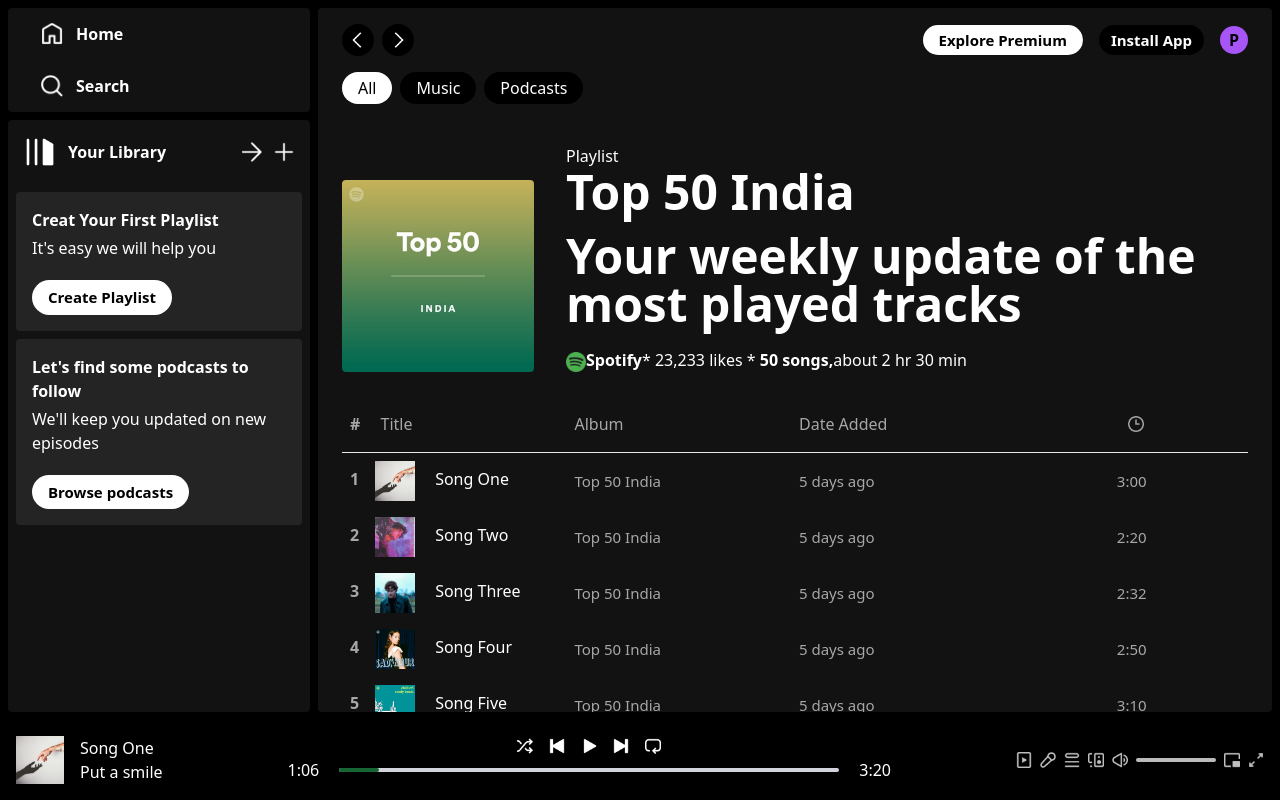
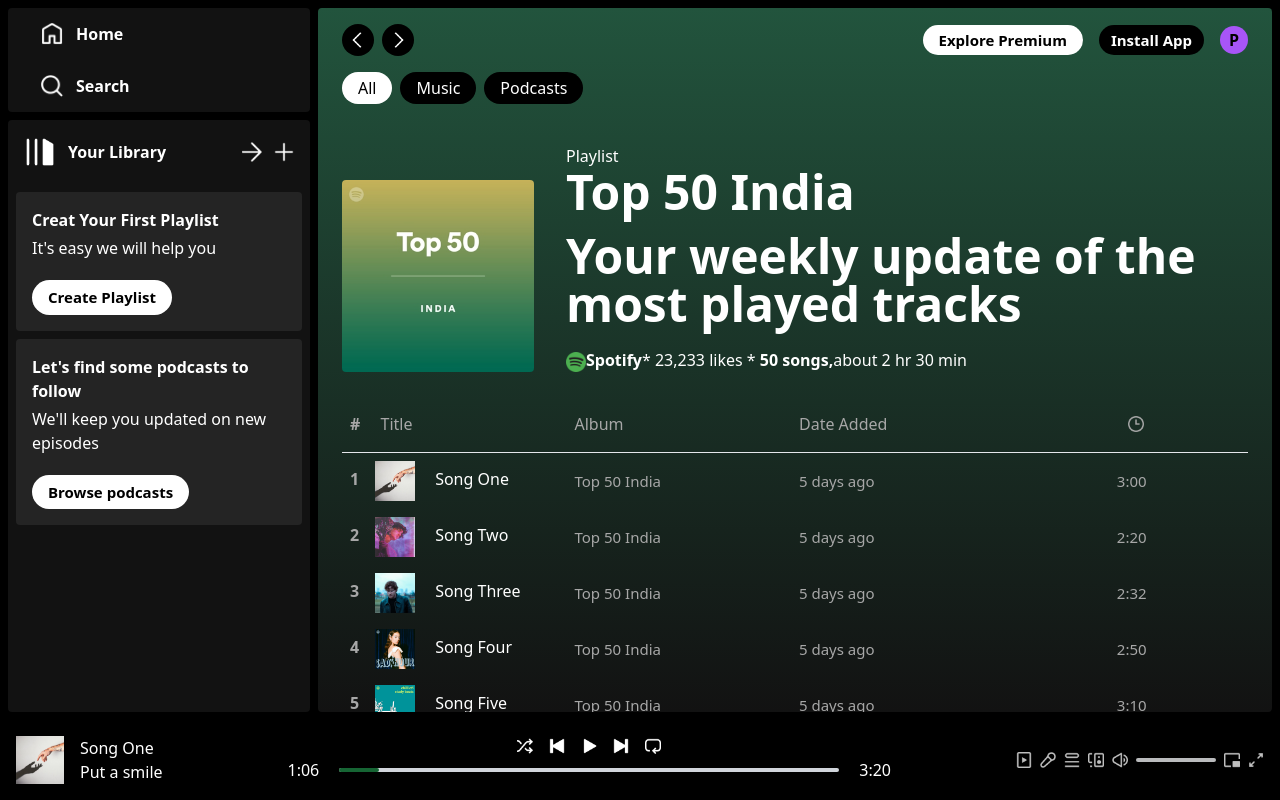
Before and after one commit to PiyushGogo/spotify-clone-react, a React (Create React App) app: page /album/1 in a window 1280 px wide. Built offline with nearby package versions, Linux system fonts and the light colour scheme.

Commit message:
navbar buttons and background color

```diff
--- a/src/components/Display.jsx
+++ b/src/components/Display.jsx
@@ -1,11 +1,28 @@
-import React from "react";
-import { Route, Routes } from "react-router-dom";
+import React, { useEffect, useRef } from "react";
+import { Route, Routes, useLocation } from "react-router-dom";
 import DisplayHome from "./DisplayHome";
 import DisplayAlbum from "./DisplayAlbum";
+import { albumsData } from "../assets/assets";
 
 const Display = () => {
+  const displayRef = useRef();
+  const location = useLocation();
+  const isAlbum = location.pathname.includes("album");
+  const albumId = isAlbum ? location.pathname.slice(-1) : "";
+  const bgColor = albumsData[Number(albumId)].bgColor;
+
+  useEffect(() => {
+    if (isAlbum) {
+      displayRef.current.style.background = `linear-gradient(${bgColor},#121212)`;
+    } else {
+      displayRef.current.style.background = `#121212`;
+    }
+  });
   return (
-    <div className="w-[100%] m-2 px-6 pt-4 rounded bg-[#121212]  text-white overflow-auto lg:w-[75%] lg:ml-0">
+    <div
+      ref={displayRef}
+      className="w-[100%] m-2 px-6 pt-4 rounded bg-[#121212]  text-white overflow-auto lg:w-[75%] lg:ml-0"
+    >
       <Routes>
         <Route path="/" element={<DisplayHome />} />
         <Route path="/album/:albumId" element={<DisplayAlbum />} />
--- a/src/components/Navbar.jsx
+++ b/src/components/Navbar.jsx
@@ -1,17 +1,21 @@
 import React from "react";
 import { assets } from "../assets/assets";
+import { useNavigate } from "react-router-dom";
 
 const Navbar = () => {
+  const navigate = useNavigate();
   return (
     <>
       <div className="w-full flex justify-between items-center font-semibold">
         <div className="flex items-center gap-2">
           <img
+            onClick={() => navigate(-1)}
             className="w-8 bg-black p-2 rounded-2xl cursor-pointer"
             src={assets.arrow_left}
             alt=""
           />
           <img
+            onClick={() => navigate(1)}
             className="w-8 bg-black p-2 rounded-2xl cursor-pointer"
             src={assets.arrow_right}
             alt=""
```
